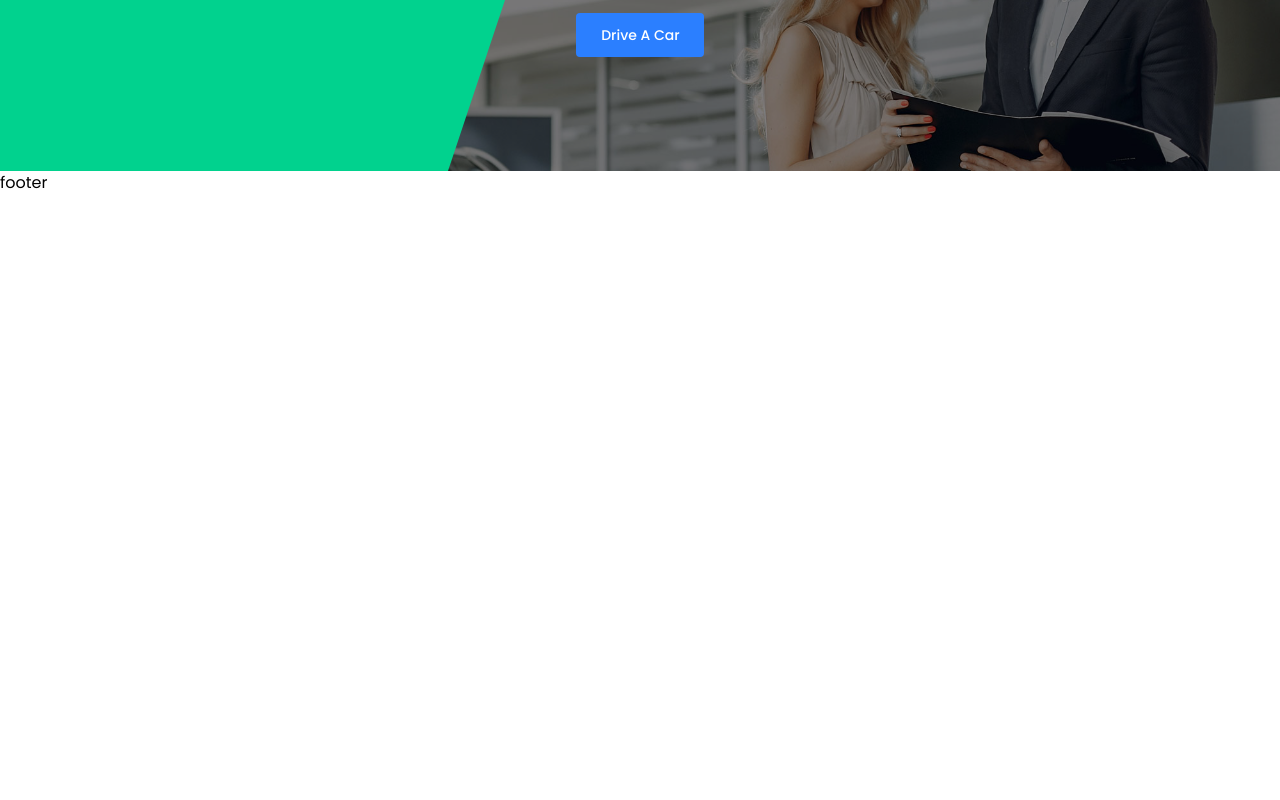
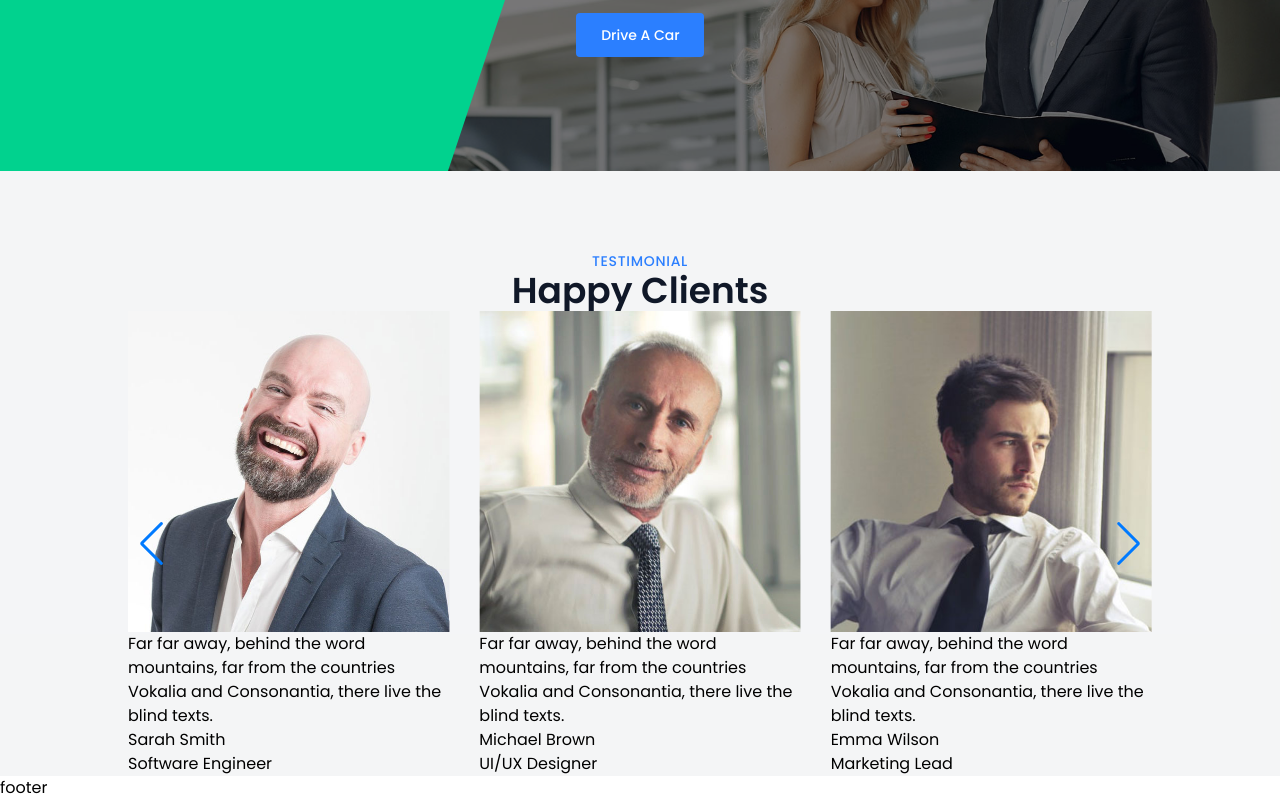
Before and after one commit to jasna18/vue-carbook, a Vue app in the folder carbook/: page / in a window 1280 px wide. Shown: the part 3177-3977 px from the top of the page. Before the commit the page ends 3372 px from the top, so only its background shows below. Built offline with nearby package versions, Linux system fonts and the light colour scheme.

Commit message:
added testimony section - data,card,section,page

```diff
--- /dev/null
+++ b/carbook/src/components/cards/TestimonyCard.vue
@@ -0,0 +1,25 @@
+<template>
+  <div>
+    <img :src="getImage(image)" :alt="name"  class="" />
+    <p>{{ comment }}</p>
+    <h2>{{ name }}</h2>
+    <p>{{ position }}</p>
+  </div>
+</template>
+
+
+<script setup >
+defineProps({
+  name: String,
+  position:String,
+  image:String,
+  comment:String
+});
+const getImage = (imageName) => {
+  return new URL(`/src/assets/images/${imageName}`, import.meta.url).href;
+};
+</script>
+
+<style>
+
+</style>
--- /dev/null
+++ b/carbook/src/components/homePage/TestimonySection.vue
@@ -0,0 +1,52 @@
+<template>
+  <div class="md:bg-gray-100/90">
+    <SectionHeading title="Happy Clients" description="Testimonial"/>
+<section>
+     <swiper
+      :modules ="[Autoplay]"
+      :space-between="30"
+      navigation
+      loop
+      :autoplay="{ delay: 3000, disableOnInteraction: false }"
+      :breakpoints="{
+        640: {
+          slidesPerView: 2,
+        },
+        // 768: {
+        //   slidesPerView: 2,
+        // },
+        1024: {
+          slidesPerView: 3,
+        },
+      }"
+      class="w-full max-w-5xl"
+      >
+    <swiper-slide v-for="(testimony, index) in testimonys" :key="index">
+        <TestimonyCard
+        :name="testimony.name"
+        :position="testimony.position"
+        :image="testimony.image"
+        :comment="testimony.comment"
+        />
+    </swiper-slide>
+
+    </swiper>
+</section>
+
+
+  </div>
+</template>
+
+<script setup>
+import SectionHeading from "../composobles/SectionHeading.vue";
+import { Swiper, SwiperSlide } from 'swiper/vue';
+import "swiper/swiper-bundle.css";
+import {Autoplay } from 'swiper/modules';
+import  "swiper/css/autoplay";
+import { testimonys} from "../../data/testimonyData.js";
+import TestimonyCard from "../cards/TestimonyCard.vue";
+</script>
+
+<style>
+
+</style>
--- /dev/null
+++ b/carbook/src/data/testimonyData.js
@@ -0,0 +1,44 @@
+export const testimonys = ([
+    {
+      name: "John Doe",
+      position: "Project Manager",
+      image: "person_1.jpg",
+      comment: "Far far away, behind the word mountains, far from the countries Vokalia and Consonantia, there live the blind texts.",
+    },
+    {
+      name: "Sarah Smith",
+      position: "Software Engineer",
+      image: "person_2.jpg",
+      comment: "Far far away, behind the word mountains, far from the countries Vokalia and Consonantia, there live the blind texts.",
+    },
+    {
+      name: "Michael Brown",
+      position: "UI/UX Designer",
+      image: "person_3.jpg",
+      comment: "Far far away, behind the word mountains, far from the countries Vokalia and Consonantia, there live the blind texts.",
+    },
+    {
+      name: "Emma Wilson",
+      position: "Marketing Lead",
+      image: "person_4.jpg",
+      comment: "Far far away, behind the word mountains, far from the countries Vokalia and Consonantia, there live the blind texts.",
+    },
+    {
+      name: "James Anderson",
+      position: "Data Analyst",
+      image: "person_1.jpg",
+      comment: "Far far away, behind the word mountains, far from the countries Vokalia and Consonantia, there live the blind texts.",
+    },
+    {
+      name: "Olivia Taylor",
+      position: "HR Manager",
+      image: "person_2.jpg",
+      comment: "Far far away, behind the word mountains, far from the countries Vokalia and Consonantia, there live the blind texts.",
+    },
+    {
+      name: "Daniel Martinez",
+      position: "Cybersecurity Expert",
+      image: "person_3.jpg",
+      comment: "Far far away, behind the word mountains, far from the countries Vokalia and Consonantia, there live the blind texts.",
+    },
+  ]);
--- a/carbook/src/page/HomePage.vue
+++ b/carbook/src/page/HomePage.vue
@@ -5,6 +5,7 @@
     <AboutUs />
     <ServiceList />
     <CalltoAction />
+    <TestimonySection/>
   </div>
 </template>
 
@@ -14,6 +15,7 @@
 import AboutUs from "../components/homePage/AboutUs.vue";
 import ServiceList from "../components/homePage/ServiceList.vue";
 import CalltoAction from "../components/homePage/CalltoAction.vue";
+import TestimonySection from "../components/homePage/TestimonySection.vue";
 </script>
 
 <style></style>
```
